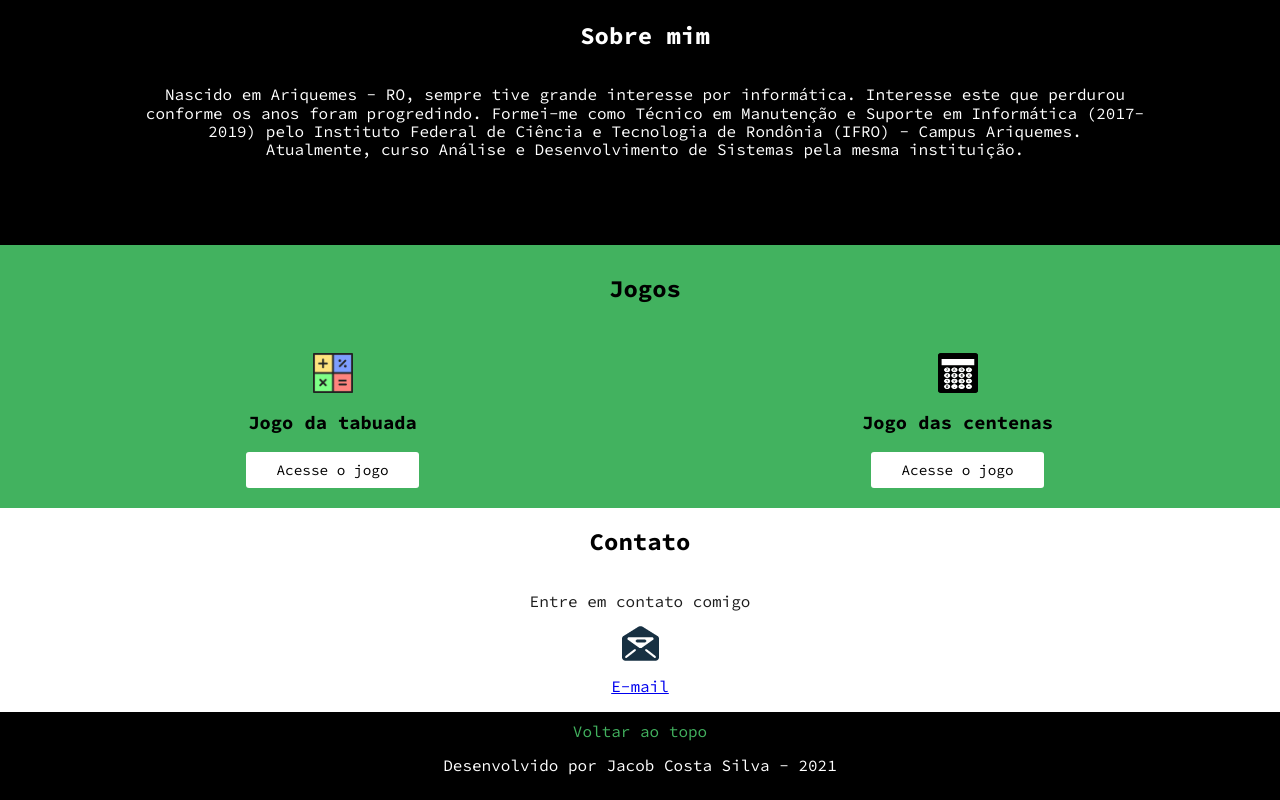
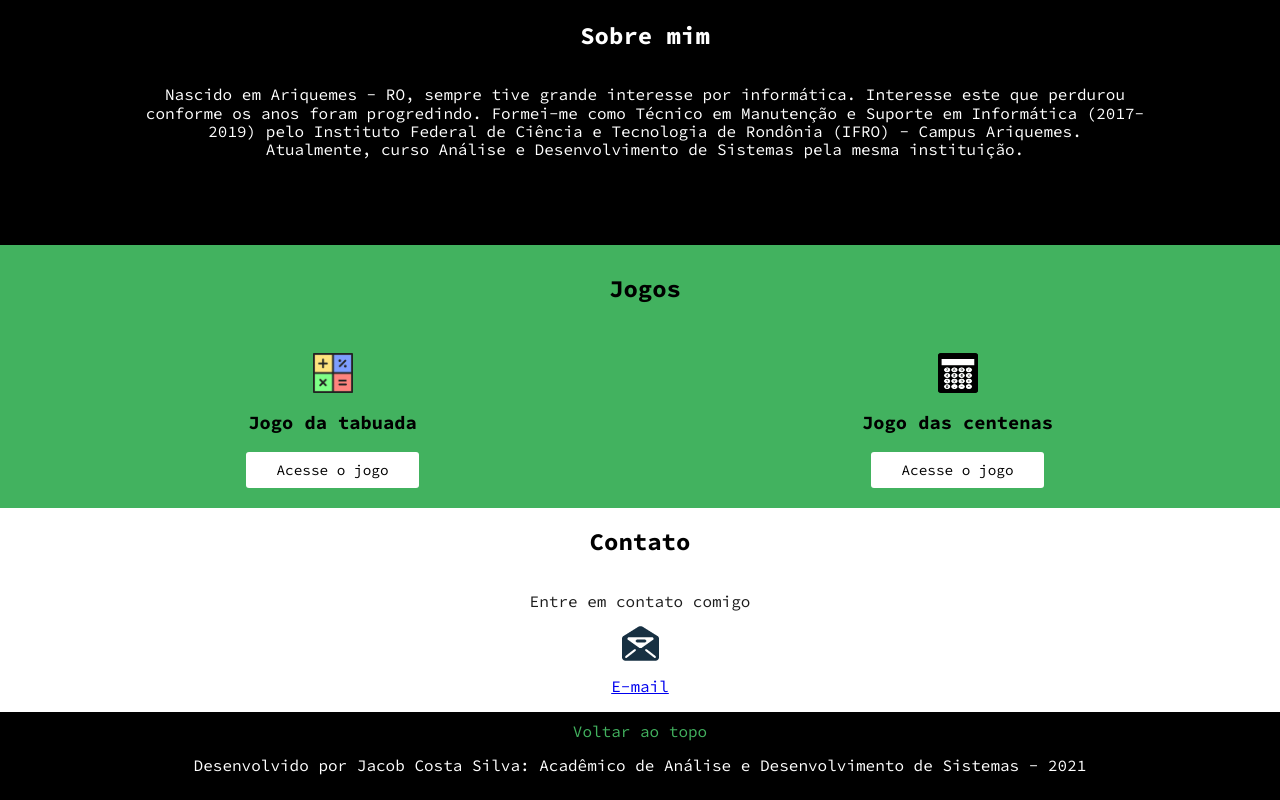
Before and after one commit to Jxcxb/ProjetoFinal, a plain HTML site: page index.html in a window 1280 px wide. Shown: the part 625-1425 px from the top of the page. Drawn offline with Linux system fonts and the light colour scheme.

Commit message:
Update no footer

```diff
--- a/index.html
+++ b/index.html
@@ -56,7 +56,7 @@
 
 	<footer>
 		<a href="#topo">Voltar ao topo</a>
-		<p>Desenvolvido por Jacob Costa Silva -  2021</p>
+		<p>Desenvolvido por Jacob Costa Silva: Acadêmico de Análise e Desenvolvimento de Sistemas -  2021</p>
 
 	</footer>
 </body>
```
